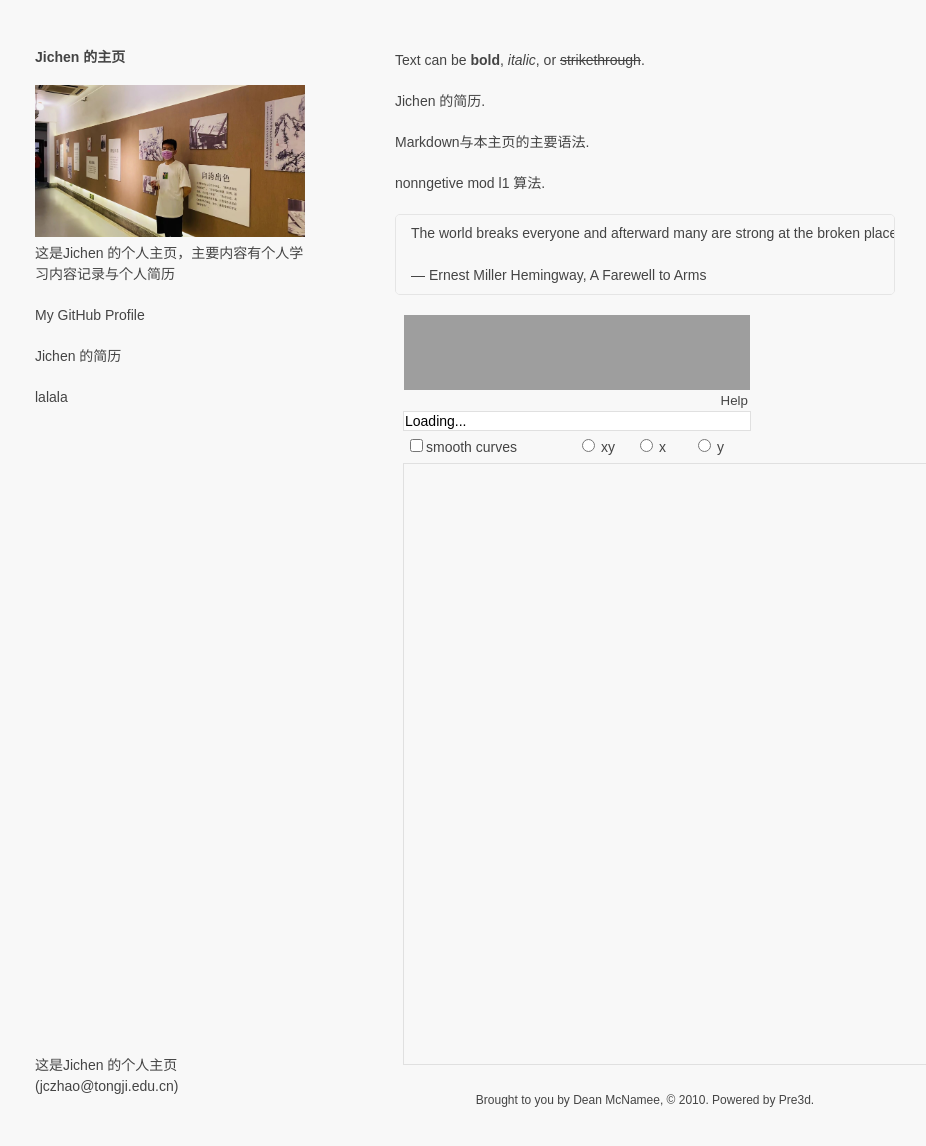
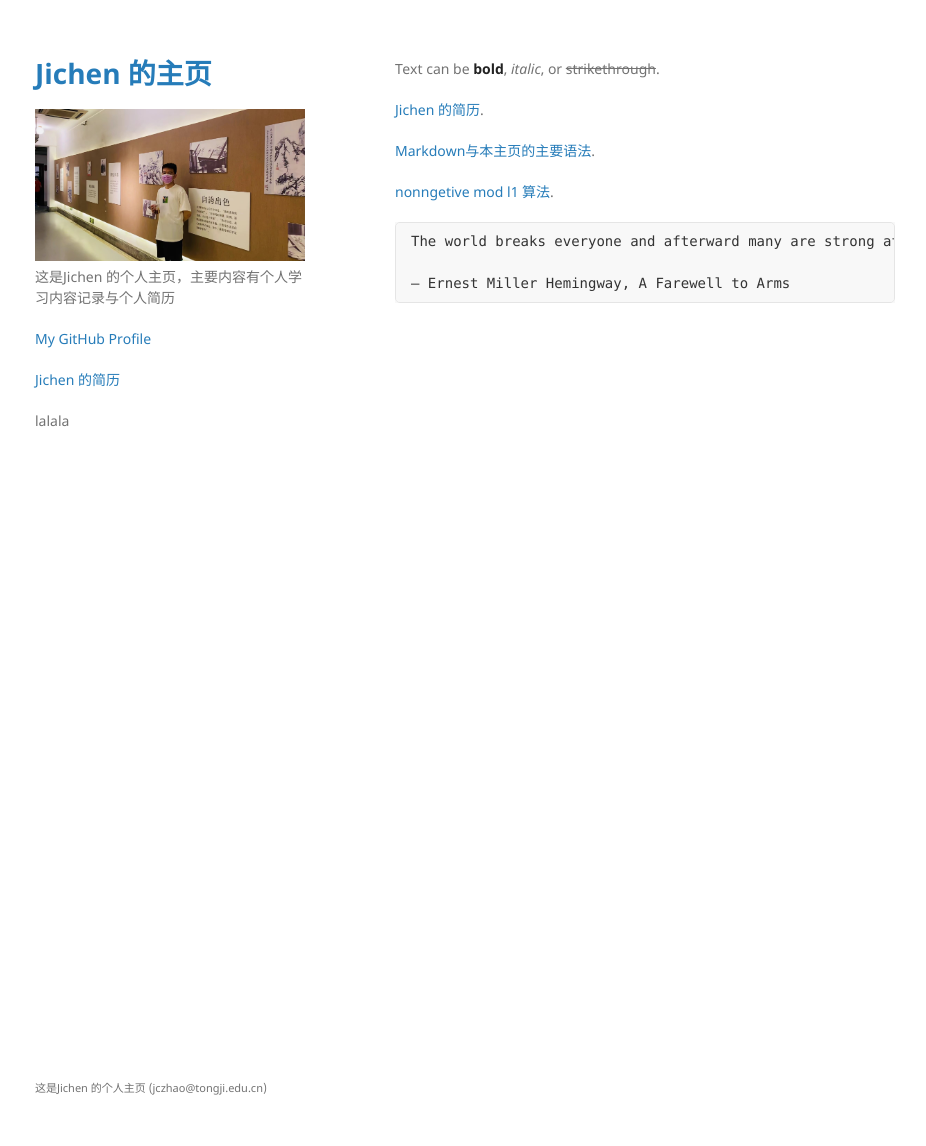
Before and after one commit to jczhao1022/jczhao1022.github.io, a Jekyll site: the page built from index.md, in a window 1280 px wide and 1167 px high. Shown: the top 1146 px of the window, without its empty margins (175-1101 px from the left). Built offline with Jekyll 4.4.1, drawn with Linux system fonts in a browser that asks for light colours; comment, search, counter and statistics services are not loaded; grey boxes are pictures that could not be loaded.

Commit message:
Update default.html

```diff
--- a/_layouts/default.html
+++ b/_layouts/default.html
@@ -11,96 +11,6 @@
     <script src="https://cdnjs.cloudflare.com/ajax/libs/html5shiv/3.7.3/html5shiv.min.js"></script>
     <![endif]-->
     {% include head-custom.html %}
-    <link rel="icon" type="image/png" href="/favicon.ico" />
-<style>
-  body {
-    background-color: #f8f8f8;
-    margin: 0px 0px 0px 0px;
-  }
-  body * {
-    font-family: sans-serif;
-    font-size: 14px;
-    color: #444;  /* Soften the text a bit. */
-  }
-  input#equationinput {
-    margin-bottom: 5px;
-    padding: 1px 1px 1px 1px;
-    width: 344px;
-    border: solid 1px #e0e0e0;
-    color: black; /* Make the input most prominent. */
-  }
-  div#sidebar {
-    float: left;
-    width: 348px; /* 348 / 2 = 174  348 / 4 = 87  348 / 3 = 116 */
-    margin-right: 20px;
-  }
-  div#sidebar img {
-    display: block; /* Grr, descender space under it normally when inline. */
-    margin-left: 1px;  /* The logo is 346, center it within 348. */
-    border: 0px;
-  }
-  span.xyRadios {
-    display: inline-block;
-    width: 58px;  /* 174 / 3 */
-    margin: 0px;
-    padding: 0px;
-    margin-bottom: 5px; /* kinda dirty, should put it on the div. */
-  }
-  span.xyRadios label {
-    margin-left: 3px;
-  }
-  span.sidebarHalfCell {
-    display: inline-block;
-    margin-left: 3px; /* Match the radios margin. */
-    width: 171px;
-  }
-  span.sidebarLinkbar {
-    display: inline-block;
-    margin-right: 3px; /* Match sidebarHalfCell. */
-    width: 345px;
-    text-align: right;
-  }
-  span.sidebarLinkbar a {
-    font-size: 10pt;
-  }
-  div#help {
-    display: none;
-    padding: 0 5px;
-    border: dashed 1px #e0e0e0;
-    margin-bottom: 10px;
-  }
-  div#help * {
-    font-size: 10pt;
-  }
-  canvas#canvas, div#nocanvas {
-    border: solid 1px #e0e0e0;
-  }
-  div#nocanvas {
-    width: 800px;
-    height: 600px;
-    display: inline-block;
-  }
-  div#nocanvas a {
-    margin-left: 10px;
-  }
-  div.centeredText {
-    text-align: center;
-  }
-  p.centeredBlock {
-    margin-left: auto;
-    margin-right: auto;
-    width: 34em;
-  }
-  div.footer, div.footer a {
-    clear: both;
-    text-align: center;
-    margin-top: 20px;
-    font-size: 12px;
-  }
-  div#mainContent {
-    margin: 8px 8px 8px 8px;
-  }
-</style>
   </head>
   <body>
     <div class="wrapper">
@@ -134,69 +44,7 @@
         <p> lalala </p>
         </header>
         <section>
-
         {{ content }}
-
-        <div id="mainContent">
-<div id="sidebar">
-<div><a href="/"><img src="graphycalc.png" width="346" height="75" alt="GraphyCalc" /></a></div>
-<div><span class="sidebarLinkbar"><a href="#" id="helplink">Help</a></span></div>
-<div><input id="equationinput" value="Loading..." /></div>
-<div><span class="sidebarHalfCell"><input id="smoothcheck" type="checkbox" /><label for="smoothcheck">smooth curves</label></span><span class="xyRadios"><input type="radio" id="radio_xy" name="xyradios" /><label for="radio_xy">xy</label></span><span class="xyRadios"><input type="radio" id="radio_x" name="xyradios" /><label for="radio_x">x</label></span><span class="xyRadios"><input type="radio" id="radio_y" name="xyradios" /><label for="radio_y">y</label></span></div>
-<div id="help"><p>GraphyCalc is a 3d graphing calculator, allowing you to
-interactively explore 3d functions.</p>
-<p><b>Examples</b>:
-<a href="#" id="ex_sinc">sinc</a>
-<a href="#" id="ex_exp">exp</a>
-<a href="#" id="ex_dome">dome</a>
-</p>
-<p>Nerdy Details: The formula you supply calculates the height <i>z</i> from the variables <i>x</i> and <i>y</i> between <i>-1</i> and <i>1</i>.  Formulas are composed of arithmetic operators (<i style="white-space: nowrap">+ - * / ^</i>), built-in functions (<i>abs acos asin atan ceil cos exp floor log round sin sinc sqrt tan</i>), and constants (<i>E PI</i>).</p>
-</div>
-
-</div>
-
-<div class="canvasDiv">
-<canvas id="canvas" width="800" height="600">
-  <div id="nocanvas">
-    <p class="centeredBlock" style="margin-top: 10em">
-    GraphyCalc is a 3d graphing calculator, allowing you to interactively
-    explore graphs of 3d functions.  This experience is built using some modern
-    web technology that your browser unfortunately does not support.  But don't
-    give up yet, you have several great ways to join the cutting edge.
-    <br /><br />
-    <a href="http://www.google.com/chrome">Google Chrome</a><br />
-    <a href="http://www.apple.com/safari/">Apple Safari</a><br />
-    <a href="http://www.mozilla.com/firefox/">Mozilla Firefox</a><br />
-    <a href="http://www.opera.com/">Opera</a><br />
-    </p>
-  </div>
-</canvas>
-</div>
-
-
-<div class="footer">Brought to you by <a href="http://www.deanmcnamee.com/">Dean McNamee</a>, &copy; 2010.  Powered by <a href="http://deanm.github.com/pre3d/">Pre3d</a>.</div>
-
-</div>
-
-<script src="js/pre3d.js"></script>
-<script src="js/demo_utils.js"></script>
-<script src="js/graphycalculator.js"></script>
-<script src="js/graphycalc.js"></script>
-<script>
-var _gaq = _gaq || [];
-_gaq.push(['_setAccount', 'UA-16922429-1']);
-_gaq.push(['_trackPageview']);
-
-window.addEventListener('load', function() {
-  var ga = document.createElement('script'); ga.type = 'text/javascript'; ga.async = true;
-  ga.src = ('https:' == document.location.protocol ? 'https://ssl' : 'http://www') + '.google-analytics.com/ga.js';
-  var s = document.getElementsByTagName('script')[0];
-  s.parentNode.insertBefore(ga, s);
-
-  start3d();
-}, false);
-</script>
-
         </section>
         <footer>
           {% if site.github.is_project_page %}
```
